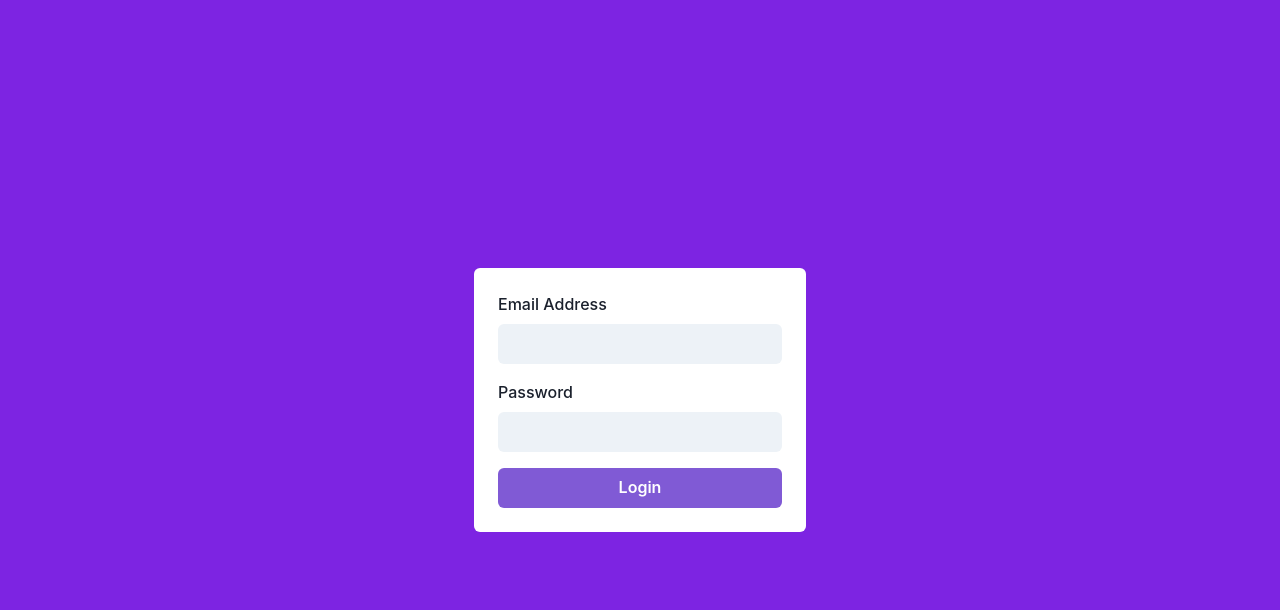
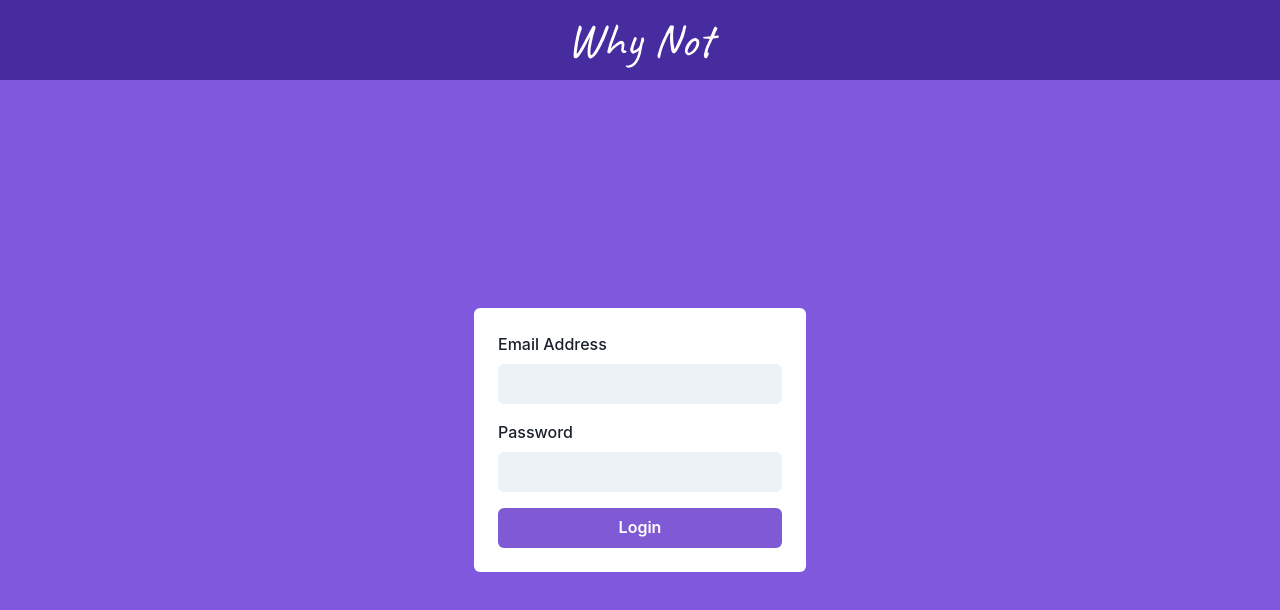
Before and after one commit to ryan4664/what-if, a React (Vite) app in the folder frontend/why-not/: page /login in a window 1280 px wide. Shown: the top 610 px of the page. Built offline with nearby package versions, Linux system fonts and the light colour scheme.

Commit message:
Minor design

```diff
--- a/frontend/why-not/index.html
+++ b/frontend/why-not/index.html
@@ -1,13 +1,19 @@
 <!DOCTYPE html>
 <html lang="en">
+
 <head>
   <meta charset="UTF-8" />
   <link rel="icon" type="image/svg+xml" href="/src/favicon.svg" />
   <meta name="viewport" content="width=device-width, initial-scale=1.0" />
-    <title>Vite App</title>
+  <title>Why Not!</title>
+  <link rel="preconnect" href="https://fonts.googleapis.com">
+  <link rel="preconnect" href="https://fonts.gstatic.com" crossorigin>
+  <link href="https://fonts.googleapis.com/css2?family=Caveat:wght@400;500;600;700&display=swap" rel="stylesheet">
 </head>
+
 <body>
   <div id="root"></div>
   <script type="module" src="/src/main.tsx"></script>
 </body>
+
 </html>
--- a/frontend/why-not/package.json
+++ b/frontend/why-not/package.json
@@ -11,6 +11,7 @@
     "@chakra-ui/react": "^1.8.6",
     "@emotion/react": "^11",
     "@emotion/styled": "^11",
+    "@fontsource/caveat": "^4.5.3",
     "formik": "^2.2.9",
     "framer-motion": "^6",
     "graphql": "^16.2.0",
--- a/frontend/why-not/src/App.css
+++ b/frontend/why-not/src/App.css
@@ -14,7 +14,7 @@
 }
 
 .App-header {
-  background-color: #7d24e2;
+  background-color: #631bb6;
   min-height: 100vh;
   display: flex;
   flex-direction: column;
--- a/frontend/why-not/src/App.tsx
+++ b/frontend/why-not/src/App.tsx
@@ -1,6 +1,6 @@
 import { gql, useQuery } from '@apollo/client'
 import './App.css'
-import { ChakraProvider, Container, extendTheme } from '@chakra-ui/react'
+import { Box, ChakraProvider, Container, extendTheme, Flex } from '@chakra-ui/react'
 import {
   BrowserRouter as Router,
   Route,
@@ -8,6 +8,7 @@ import {
   Link
 } from "react-router-dom";
 import LoginPage from "./pages/login/Login";
+import UnauthenticatedHeader from "./components/UnauthenticatedHeader";
 
 const GET_USERS = gql`
   query GetUsers {
@@ -37,10 +38,19 @@ function App() {
 
   const colors = {
     brand: {
-      900: '#1a365d',
-      800: '#153e75',
-      700: '#7d24e2',
+      900: '#20106A',
+      800: '#301C80',
+      700: '#472C9F',
+      600: '#6140BE',
+      500: '#7F58DE',
+      400: '#A280EB',
+      300: '#BB9CF5',
+      200: '#D6BEFB',
+      100: '#F3D4FF',
     },
+    fonts: {
+      body: 'Caveat'
+    }
   }
 
   const theme = extendTheme({ colors })
@@ -48,11 +58,12 @@ function App() {
   return (
     <Router>
       <ChakraProvider theme={theme}>
-        <Container minW="100vw" minH="100vh" bgColor="brand.700">
+        <Flex flexDir={'column'} m={0} p={0} minW="100vw" minH="100vh" bgColor="brand.500">
+          <UnauthenticatedHeader />
           <Routes>
             <Route path="/login" element={<LoginPage />} />
           </Routes>
-        </Container>
+        </Flex>
       </ChakraProvider>
     </Router>
   )
--- /dev/null
+++ b/frontend/why-not/src/components/UnauthenticatedHeader.tsx
@@ -0,0 +1,13 @@
+import { Box, Container, Flex, Text } from "@chakra-ui/react"
+
+const UnauthenticatedHeader = () => {
+
+
+    return (
+        <Flex background={'brand.700'} justifyContent={'center'} alignItems={'center'} minH={'10vh'}>
+            <Text fontFamily={'Caveat'} color={'white'} fontSize={'3em'}>Why Not</Text>
+        </Flex>
+    )
+}
+
+export default UnauthenticatedHeader
--- a/frontend/why-not/src/pages/login/Login.tsx
+++ b/frontend/why-not/src/pages/login/Login.tsx
@@ -8,7 +8,7 @@ const LoginPage = () => {
 
 
     return (
-        <Flex justifyContent={'center'} alignItems={'center'} minH={'100vh'}>
+        <Flex justifyContent={'center'} alignItems={'center'} flex={1}>
             <LoginForm />
         </Flex>
     )
```
Also changed, not shown: 1 other file (tests, documents, lock files or other folders). Lines whose indentation alone changed are shown as unchanged.
